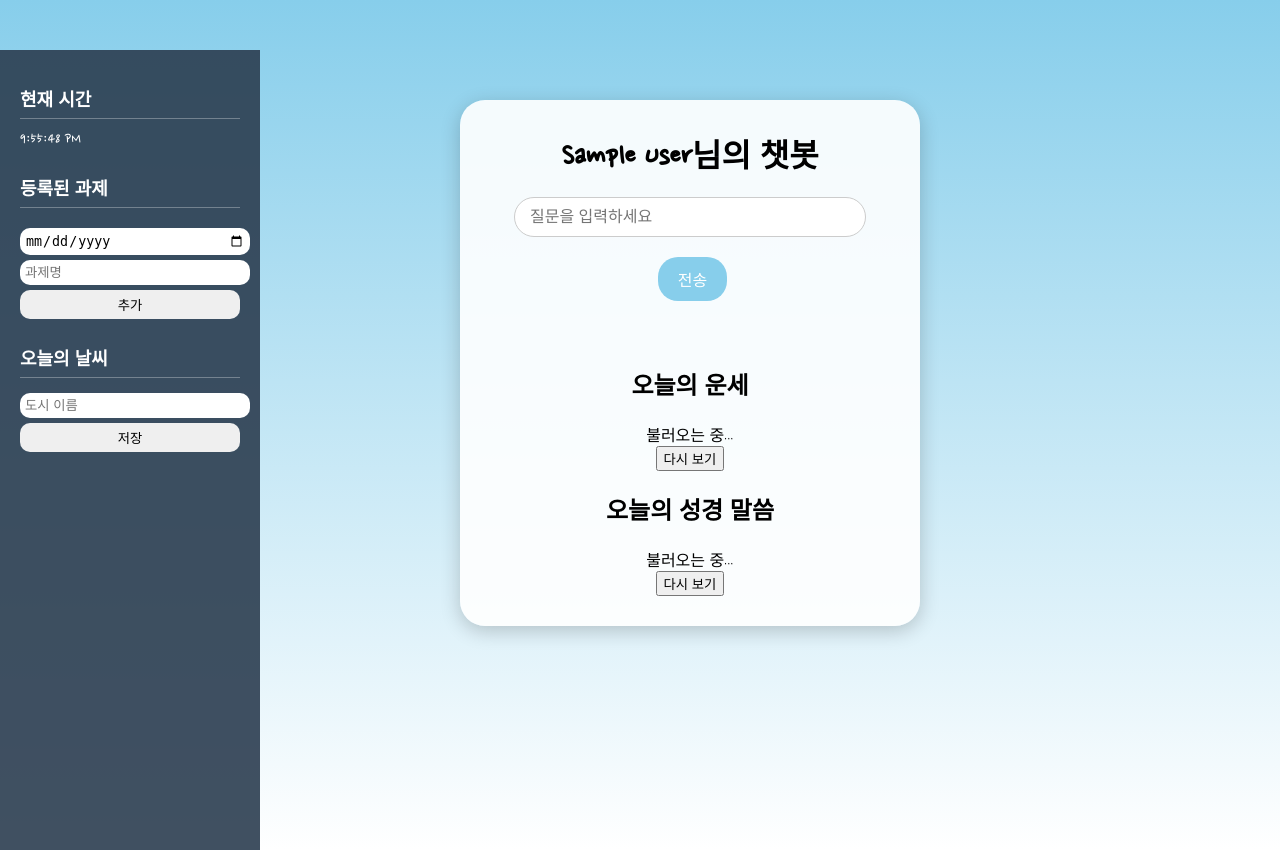
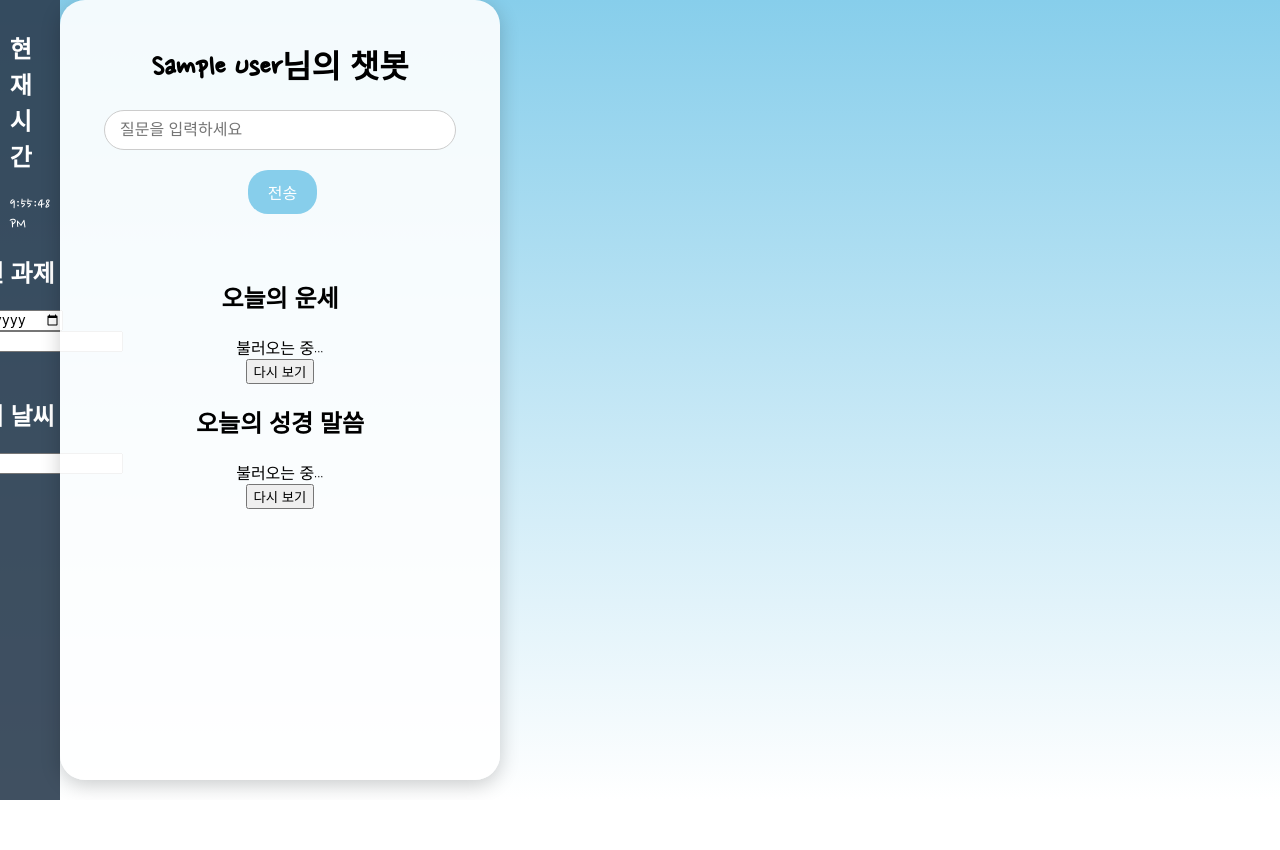
Before and after one commit to hansj8267/basic-chatbot, a Flask app: page /chat in a window 1280 px wide. After the commit the page ends 800 px from the top, so only its background shows below. Run offline with Flask 3, Linux system fonts and the light colour scheme; the visitor is signed in with stand-in values (Sample User, id 1); data that the repository does not hold is empty.

Commit message:
Update style.css

```diff
--- a/static/style.css
+++ b/static/style.css
@@ -1,51 +1,60 @@
-/* 기존 로그인 & 챗봇 스타일 그대로 */
+/* 공통 */
 body {
   margin: 0;
   font-family: 'Nanum Pen Script', cursive;
   background: linear-gradient(to bottom, #87ceeb, #ffffff);
-  display: flex; /* 사이드바 때문에 flex로 변경 */
-  justify-content: flex-start; /* 왼쪽 정렬 */
-  align-items: flex-start;
+  display: flex; /* 사이드바 + 컨텐츠 */
   min-height: 100vh;
-  padding-top: 50px;
 }
 
-/* 로그인 화면 */
-.login-body {
-  justify-content: center;
+/* 사이드바 */
+.sidebar {
+  width: 60px;
+  background-color: rgba(44, 62, 80, 0.9);
+  color: white;
+  padding: 10px;
+  display: flex;
+  flex-direction: column;
   align-items: center;
+  box-sizing: border-box;
 }
-.login-container {
-  background: rgba(255,255,255,0.9);
+
+.tab-btn {
+  background: none;
+  border: none;
+  color: white;
+  font-size: 24px;
+  margin: 15px 0;
+  cursor: pointer;
+}
+
+.tab-btn:hover {
+  color: #00bfff;
+}
+
+/* 컨텐츠 영역 */
+.content-container {
+  flex: 1;
   padding: 30px;
-  border-radius: 25px;
-  text-align: center;
-  box-shadow: 0 5px 20px rgba(0,0,0,0.2);
+  box-sizing: border-box;
 }
-.login-container input {
+
+.tab-content {
+  display: none;
+}
+
+.tab-content.active {
   display: block;
-  width: 80%;
-  margin: 10px auto;
-  padding: 10px;
-  border-radius: 20px;
-  border: 1px solid #ccc;
-  font-size: 16px;
 }
 
 /* 챗봇 화면 */
 .chat-container {
   background: rgba(255,255,255,0.9);
-  padding: 30px;
+  padding: 20px;
   border-radius: 25px;
   width: 400px;
   box-shadow: 0 5px 20px rgba(0,0,0,0.2);
   text-align: center;
-  margin: 50px;
-  margin-left: 200px;
-}
-
-.chat-container h1 {
-  margin-top: 0;
   margin-bottom: 20px;
 }
 
@@ -74,7 +83,7 @@ body {
 
 .reply {
   margin-top: 15px;
-  font-size: 20px;
+  font-size: 18px;
   min-height: 30px;
   text-align: left;
 }
@@ -83,7 +92,7 @@ body {
 #assignmentsBox {
   margin-top: 15px;
   text-align: left;
-  max-height: 300px; /* 스크롤 가능 높이 */
+  max-height: 300px;
   overflow-y: auto;
 }
 
@@ -93,8 +102,8 @@ body {
   border-radius: 15px;
   margin-bottom: 10px;
   position: relative;
-  word-wrap: break-word; /* 긴 단어도 줄바꿈 */
-  white-space: normal;   /* 줄바꿈 허용 */
+  word-wrap: break-word;
+  white-space: normal;
 }
 
 .delete-btn {
@@ -112,33 +121,3 @@ body {
 .delete-btn:hover {
   background: #ff1a1a;
 }
-
-/* 사이드바 */
-.sidebar {
-  width: 260px;
-  background-color: rgba(44, 62, 80, 0.9);
-  color: white;
-  padding: 20px;
-  box-sizing: border-box;
-  overflow-y: auto;
-  height: 100vh;
-}
-
-.sidebar h2 {
-  font-size: 18px;
-  border-bottom: 1px solid rgba(255,255,255,0.3);
-  padding-bottom: 5px;
-  margin-bottom: 10px;
-}
-
-.sidebar input, .sidebar button {
-  width: 100%;
-  padding: 5px;
-  margin-top: 5px;
-  border-radius: 10px;
-  border: none;
-}
-
-.section {
-  margin-bottom: 25px;
-}
```
